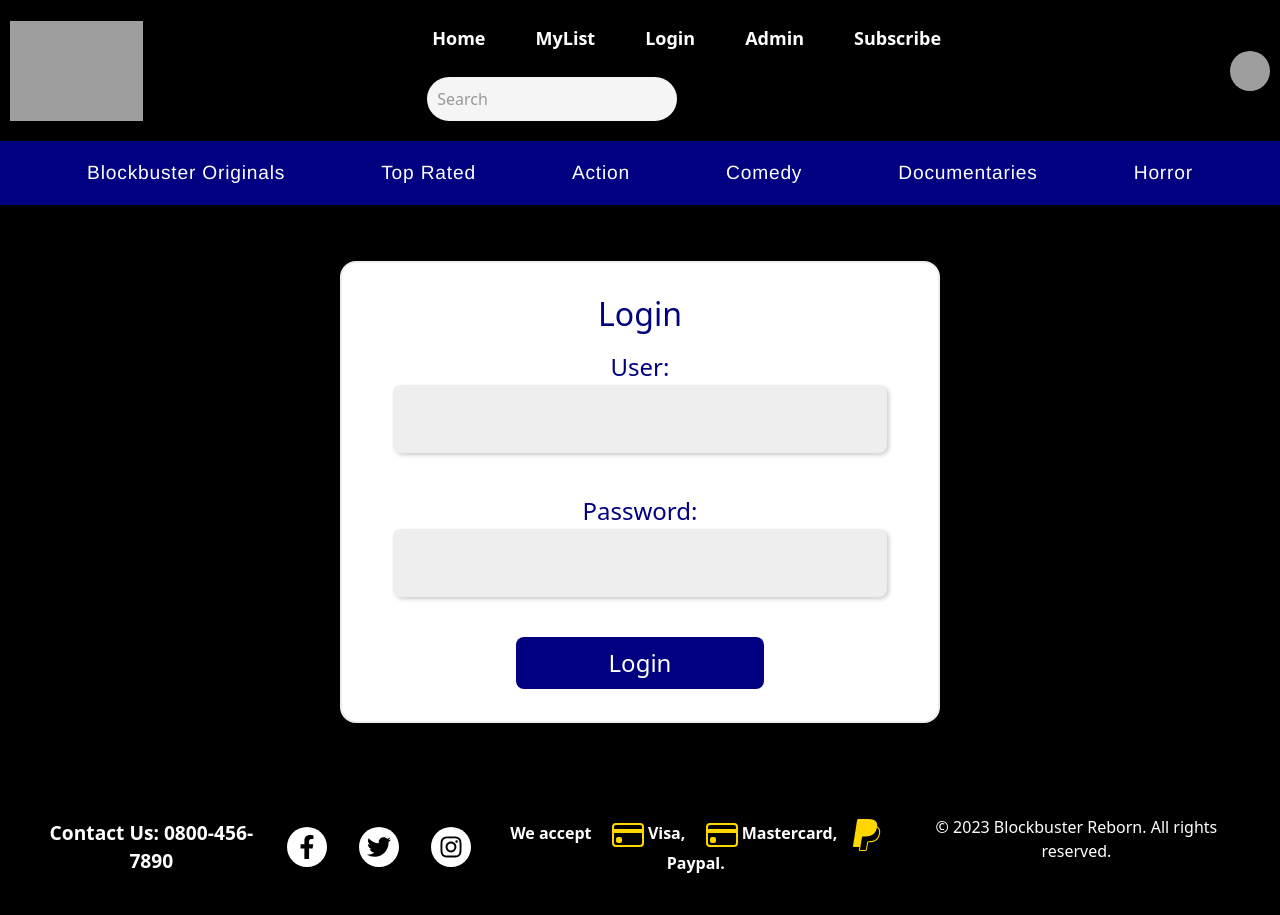
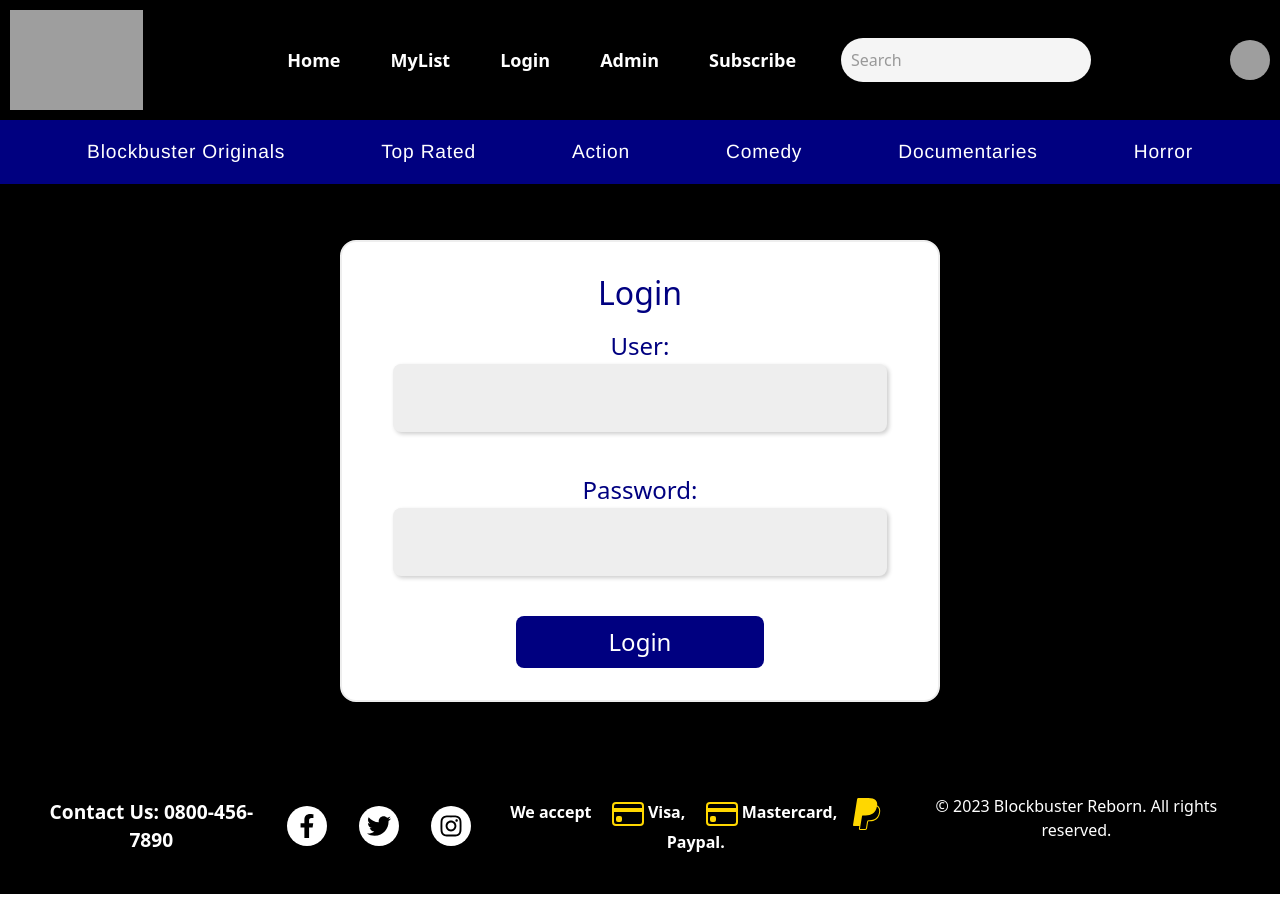
Before and after one commit to thinesan29/BNTA_Capstone_GroupProject, a React (Create React App) app in the folder client/: page /Login in a window 1280 px wide. After the commit the page ends 894 px from the top, so only its background shows below. Built offline with nearby package versions, Linux system fonts and the light colour scheme; grey boxes are pictures that could not be loaded.

Commit message:
added subscribe to header-nav-container

```diff
--- a/client/src/Components/Header.js
+++ b/client/src/Components/Header.js
@@ -16,12 +16,16 @@
       <Link to="/Login">Login</Link>
       <Link to="/Admin">Admin</Link>
       <Link to="/Subscribe">Subscribe</Link>
+      <div className="header-search">
+      <input type="search" placeholder="Search" />
+      </div>
+    </div>
     </div>
 
-    <div className="header-search">
+    {/* <div className="header-search">
       <input type="search" placeholder="Search" />
     </div>
-  </div>
+  </div> */}
 
   <div className="header-avatar-container">
     <img
```
